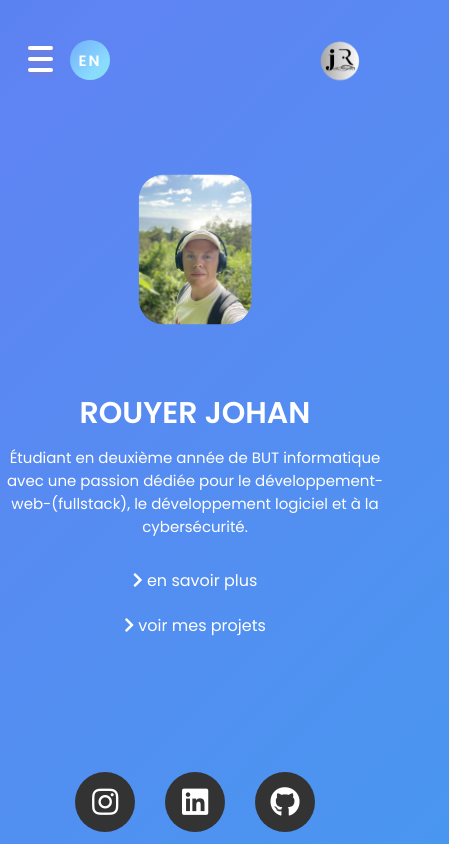
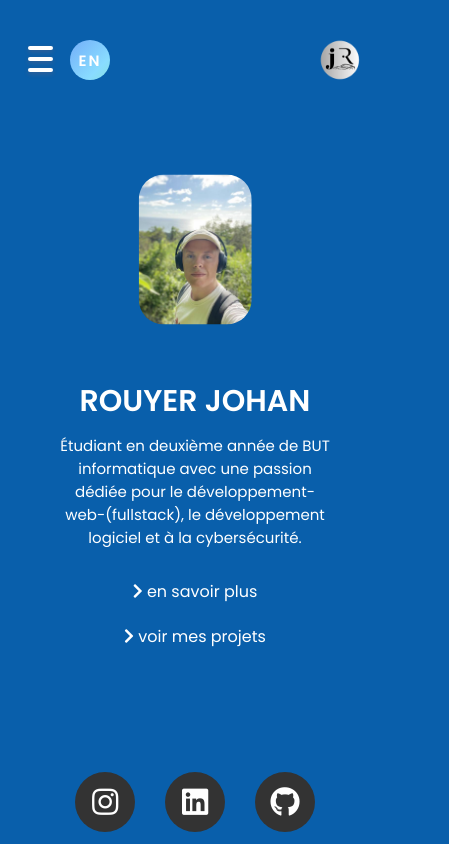
Before and after one commit to JohanRouyer/portfolio, a plain HTML site: page index.html in a window 390 px wide. Shown: the whole page, 449 px wide, since content can reach past the window. Drawn offline with Linux system fonts and the light colour scheme.

Commit message:
responsive repair

```diff
--- a/style.css
+++ b/style.css
@@ -11,15 +11,14 @@
 }
 
 body {
-  background: linear-gradient(-45deg, #31abec, #5f84f3, #0056bf);
-  background-size: 400% 400%;
-  animation: gradient 15s ease infinite;
-  height: 100vh;
+  background-color: #095fab;
+  margin: 0;
+  padding: 0;
 }
 
 .logo img {
   height: 175px;
-  position: fixed;
+  position: absolute;
   right: 0;
   top: -12px;
 }
@@ -511,16 +510,17 @@ footer ul li a:hover {
 /*reponsive*/
 
 @media screen and (max-width: 1350px) {
-  .right-car img{
+  .right-car img {
     width: 40%;
     height: 100%;
   }
-  .left-car img{
+
+  .left-car img {
     width: 50%;
     height: 100%;
   }
 
-  .left-car{
+  .left-car {
     top: 42%;
   }
 
@@ -529,68 +529,71 @@ footer ul li a:hover {
 @media screen and (max-width:1050px) {
 
   .right-car img,
-  .left-car img{
+  .left-car img {
     display: none;
   }
 
-  .about p{
+  .about p {
     font-size: 15px;
     width: 100%;
   }
-  .about h2{
+
+  .about h2 {
     margin: 0;
   }
 }
 
 @media screen and (max-width:770px) {
 
-  .about h2{
+  .about h2 {
     font-size: 30px;
     margin-bottom: 10px;
   }
-  .links ul{
+
+  .links ul {
     font-size: 16px;
   }
 }
 
 @media screen and (max-width:605px) {
-  .profile-pic img{
+  .profile-pic img {
     height: 150px;
     border-radius: 25px;
   }
 
-  .links ul{
+  .links ul {
     display: block;
     margin-top: 10px;
     text-align: center;
     left: 15%;
   }
-  .links li{
+
+  .links li {
     margin-top: 20px;
   }
-  .link-wrapper{
+
+  .link-wrapper {
     display: flex;
     align-items: center;
     justify-content: center;
     width: 70%;
 
   }
-  .link-wrapper:before{
+
+  .link-wrapper:before {
     width: 100%;
   }
 }
 
 @media screen and (max-width:500px) {
 
-body{
-    overflow: hidden;
-  }
-  .logo img{
-    top: 1.3%;
+
+.logo img {
+    top: 1.2%;
     height: 100px;
   }
 
-  .translate{
+  .translate {
     height: 40px;
     width: 40px;
     font-size: 10px;
@@ -601,33 +604,34 @@ body{
     top: 30%;
     margin-bottom: 0;
   }
+
   .translate:hover::before,
   .translate:hover::after {
     height: 40px;
     width: 40px;
   }
 
-  .hamburger-btn{
+  .hamburger-btn {
     width: 40px;
     height: 40px;
     top: 36px;
   }
+
   .hamburger-container,
   .hamburger-container::before,
-  .hamburger-container::after{
+  .hamburger-container::after {
     width: 25px;
     height: 4px;
     border-radius: 3px;
     margin-top: 5px;
   }
 
-    .hamburger-container::after{
+  .hamburger-container::after {
     margin-top: -5px;
   }
 
   .about {
     top: 55%;
-        width: 100%;
+    width:70%;
   }
-
 }
```
Also changed, not shown: script.js (line endings or trailing spaces). Lines whose indentation alone changed are shown as unchanged.
